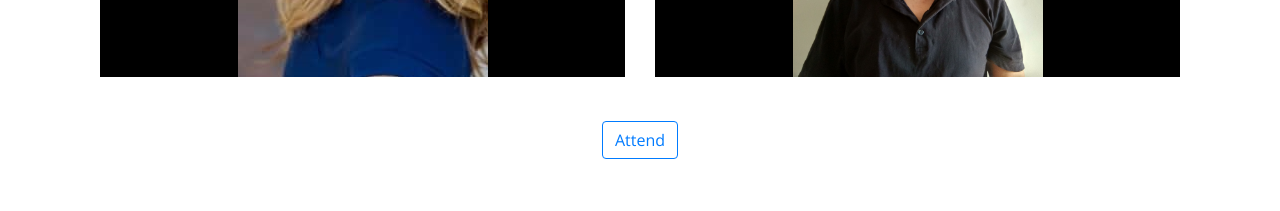
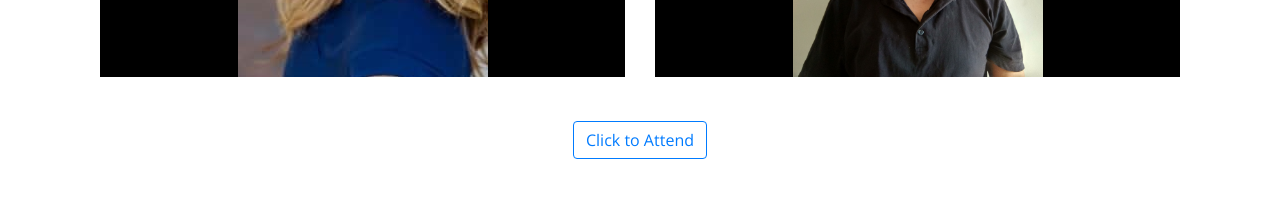
Before and after one commit to ieee-ju/ElevateX, a plain HTML site: page index.html in a window 1280 px wide. Shown: the part 3920-4131 px from the top of the page. Drawn offline with nearby package versions, Linux system fonts and the light colour scheme; a script that the page names is missing; files whose address does not match are found by name.

Commit message:
Update index.html

```diff
--- a/index.html
+++ b/index.html
@@ -358,7 +358,7 @@ You may not know this yet, but the one factor determining your professional and
         </div>
 		</div>
 		</br>
-		 <a href="https://docs.google.com/forms/d/e/1FAIpQLSemJKO5mGPMFB2wekPBtHRHHoE46t8CeosmeJ0Kajks3ivASQ/viewform?usp=sf_link" target="_blank"><button type="button" class="btn btn-outline-primary" style="bord-radius: 15px;">Attend</button></a>
+		 <a href="https://docs.google.com/forms/d/e/1FAIpQLSemJKO5mGPMFB2wekPBtHRHHoE46t8CeosmeJ0Kajks3ivASQ/viewform?usp=sf_link" target="_blank"><button type="button" class="btn btn-outline-primary" style="bord-radius: 15px;">Click to Attend</button></a>
 	</center>
       </div>
 
```
